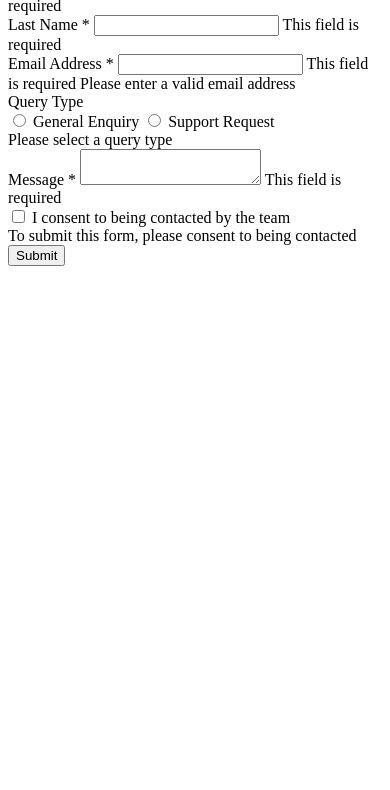
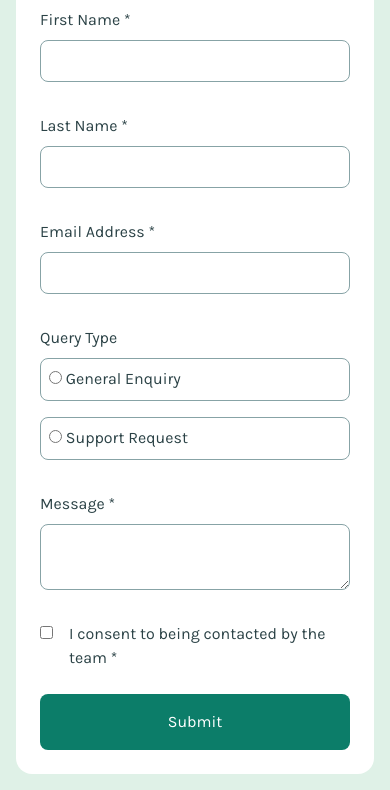
Before and after one commit to melawout/fem-contact-form-main, a plain HTML site: page index.html in a window 390 px wide. Shown: the part 104-894 px from the top of the page. Before the commit the page ends 844 px from the top, so only its background shows below. Drawn offline with Linux system fonts and the light colour scheme.

Commit message:
commit: mobile layout commit

```diff
--- a/index.html
+++ b/index.html
@@ -17,48 +17,51 @@
       <h1>Contact Us</h1>
 
       <div class="names-wrapper">
-        <div class="first-name-wrapper">
-          <label for="first-name">First Name *</label>
+        <div class="wrapper first-name-wrapper mg-b-2">
+          <label class="mg-b-1" for="first-name">First Name *</label>
           <input type="text" name="" id="first-name">
           <span class="error error-required">This field is required</span>
         </div>
 
-        <div class="last-name-wrapper">
-          <label for="last-name">Last Name *</label>
+        <div class="wrapper last-name-wrapper">
+          <label class="mg-b-1" for="last-name">Last Name *</label>
           <input type="text" name="" id="last-name">
           <span class="error error-required">This field is required</span>
         </div>
       </div>
 
-      <div class="email-wrapper">
-        <label for="email">Email Address *</label>
+      <div class="wrapper email-wrapper">
+        <label class="mg-b-1" for="email" class="mg-b-2">Email Address *</label>
         <input type="email" name="" id="email">
         <span class="error error-required">This field is required</span>
         <span class="error error-valid-email">Please enter a valid email address</span>
       </div>
 
-      <div class="query-type-wrapper">
-        <label for="query-type">Query Type</label>
-        <div class="radio-selection-wrapper">
-          <input type="radio" name="" id="general-enquiry">
-          <label for="general-enquiry">General Enquiry</label>
-          <input type="radio" name="" id="support-request">
-          <label for="support-request">Support Request</label>
+      <div class="wrapper query-type-wrapper">
+        <label class="mg-b-1" for="query-type">Query Type</label>
+        <div class="wrapper radio-selection-wrapper">
+          <label for="general-enquiry" class="radio-wrapper">
+            <input type="radio" name="query-type" id="general-enquiry">
+            General Enquiry
+          </label>
+          <label for="support-request" class="radio-wrapper">
+            <input type="radio" name="query-type" id="support-request">
+            Support Request
+          </label>
         </div>
         <span class="error error-query">Please select a query type</span>
       </div>
 
-      <div class="message-wrapper">
-        <label for="message">Message *</label>
+      <div class="wrapper message-wrapper">
+        <label class="mg-b-1" for="message">Message *</label>
         <textarea name="" id="message"></textarea>
         <span class="error error-required">This field is required</span>
       </div>
 
-
-      <div class="consent-wrapper">
-        <div>
+      <div class="wrappper">
+        <div class="consent-wrapper">
           <input type="checkbox" name="" id="consent">
-          <label for="consent">I consent to being contacted by the team</label>
+          <label for="consent">I consent to being contacted by the team *</label>
         </div>
         <span class="error error-consent">To submit this form, please consent to being contacted</span>
       </div>
--- a/style.css
+++ b/style.css
@@ -0,0 +1,153 @@
+@font-face {
+  font-family: 'Karla';
+  src: url(assets/fonts/Karla-VariableFont_wght.ttf);
+  font-weight: 400;
+}
+
+@font-face {
+  font-family: 'Karla';
+  src: url(assets/fonts/Karla-VariableFont_wght.ttf);
+  font-weight: 700;
+}
+
+:root{
+
+  --clr-green-200 : hsl(148, 38%, 91%);
+  --clr-green-600 : hsl(169, 82%, 27%);
+  --clr-red : hsl(0, 66%, 54%);
+
+  --clr-white : hsl(0, 0%, 100%);
+  --clr-grey-500 : hsl(186, 15%, 59%);
+  --clr-grey-900 : hsl(187, 24%, 22%);
+
+  --ff-base: 'Karla', sans-serif;
+
+  --fw-400 : 400;
+  --fw-700 : 700;
+
+  --fs-400: 1rem;
+
+  --content-spacing : 1.5rem;
+  --content-padding : 1.5rem;
+}
+
+/* CSS Reset -- https://www.joshwcomeau.com/css/custom-css-reset/  */
+
+*,
+*::before,
+*::after {
+  box-sizing: border-box;
+}
+
+*{
+  margin: 0;
+}
+
+body{
+  min-height: 100vh;
+  line-height: 1.5;
+  text-rendering: optimizeSpeed;
+}
+
+img{
+  display: block;
+  max-width: 100%;
+}
+
+input, button, textarea, select {
+  font: inherit;
+}
+
+p, h1, h2, h3, h4, h5, h6 {
+  overflow-wrap: break-word;
+}
+
+/* Utilities classes */
+.mg-b-1{
+  margin-block-end: 0.5rem;
+}
+
+.mg-b-2{
+  margin-block-end: 1.5rem;
+}
+
+
+/* CSS styling */
+
+body{
+  display: grid;
+  place-content: center;
+
+  font-family: var(--ff-base);
+  font-weight: var(--fw-400);
+
+  padding: 1rem;
+
+  background: var(--clr-green-200);
+  color: var(--clr-grey-900);
+}
+
+form{
+  display: grid;
+  gap: var(--content-spacing);
+
+  padding: var(--content-spacing);
+  border-radius: 1rem;
+
+  background: var(--clr-white);
+}
+
+h1{
+  font-weight: var(--fw-700);
+}
+
+.wrapper, .radio-selection-wrapper{
+  display: grid;
+}
+
+.consent-wrapper{
+  display: flex;
+  gap: 1rem;
+  align-items: baseline;
+  /* line-height: 1.25; */
+
+}
+
+input, textarea, .radio-wrapper {
+  border: 1px solid var(--clr-grey-500);
+  padding: 0.5rem;
+  margin-block-end: .5rem;
+
+  border-radius: .5rem;
+}
+
+.radio-selection-wrapper{
+  gap: .5rem;
+}
+
+input[type="radio"]{
+
+}
+
+.button{
+  border: none;
+  border-radius: .5rem;
+
+  background: var(--clr-green-600);
+  color: var(--clr-white);
+
+  padding-block: 1rem;
+}
+
+
+/* error handling CSS */
+
+.error{
+  display: none;
+  color: var(--clr-red);
+}
+
+
+*{
+  /* border: 1px solid red; */
+}
```
